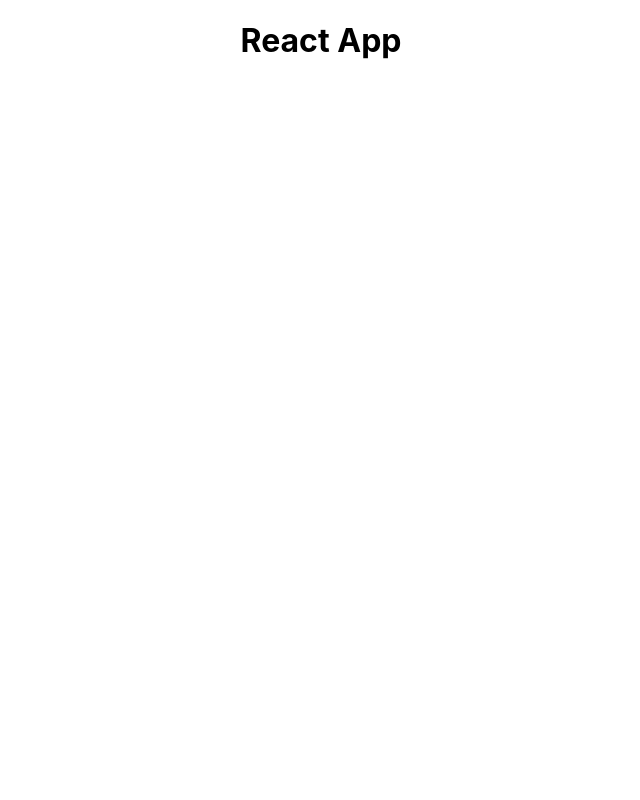
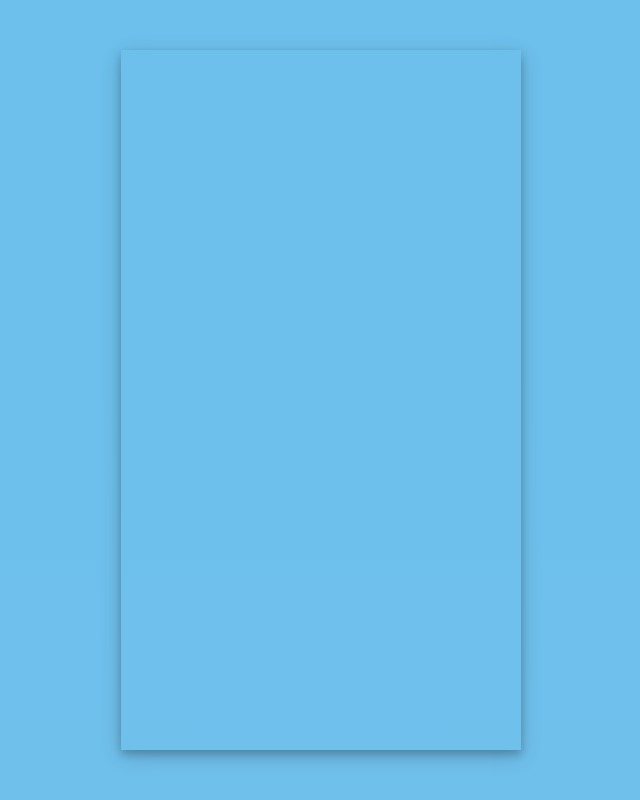
Before and after one commit to pmayur/fcc-25plus5-clock, a React (Create React App) app: page / in a window 1280 px wide. Shown: the whole page, without its empty margins (319-959 px from the left). Built offline with nearby package versions, Linux system fonts and the light colour scheme.

Commit message:
Creates central layout for timer

```diff
--- a/src/App.css
+++ b/src/App.css
@@ -1,3 +1,37 @@
 .App {
-  text-align: center;
+    margin: 0;
+    padding: 0;
+    text-align: center;
+    height: 100vh;
+    width: 100vw;
+    background-image: linear-gradient(
+        rgba(109, 192, 236, 1) 44.1%,
+        rgba(112, 192, 236, 1) 99.3%
+    );
+    display: flex;
 }
+
+#timer {
+    margin-left: auto;
+    margin-right: auto;
+    margin-top: 50px;
+    width: 400px;
+    height: 700px;
+    box-shadow: 0 4px 8px 0 rgba(0, 0, 0, 0.2), 0 6px 20px 0 rgba(0, 0, 0, 0.19);
+}
+
+@media only screen and (max-width: 420px) {
+    #timer {
+        margin: 0;
+        height: 100vh;
+        width: 100vw;
+    }
+}
+
+@media only screen and (max-height: 750px) {
+    #timer {
+        margin: 0;
+        height: 100vh;
+        width: 100vw;
+    }
+}
--- a/src/App.jsx
+++ b/src/App.jsx
@@ -1,13 +1,13 @@
-import './App.css';
+import "./App.css";
 
 function App() {
-  return (
-    <div className="App">
-      <h1>
-        React App
-      </h1>
-    </div>
-  );
+    return (
+        <div className="App">
+            <div id="timer">
+
+            </div>
+        </div>
+    );
 }
 
 export default App;
```
